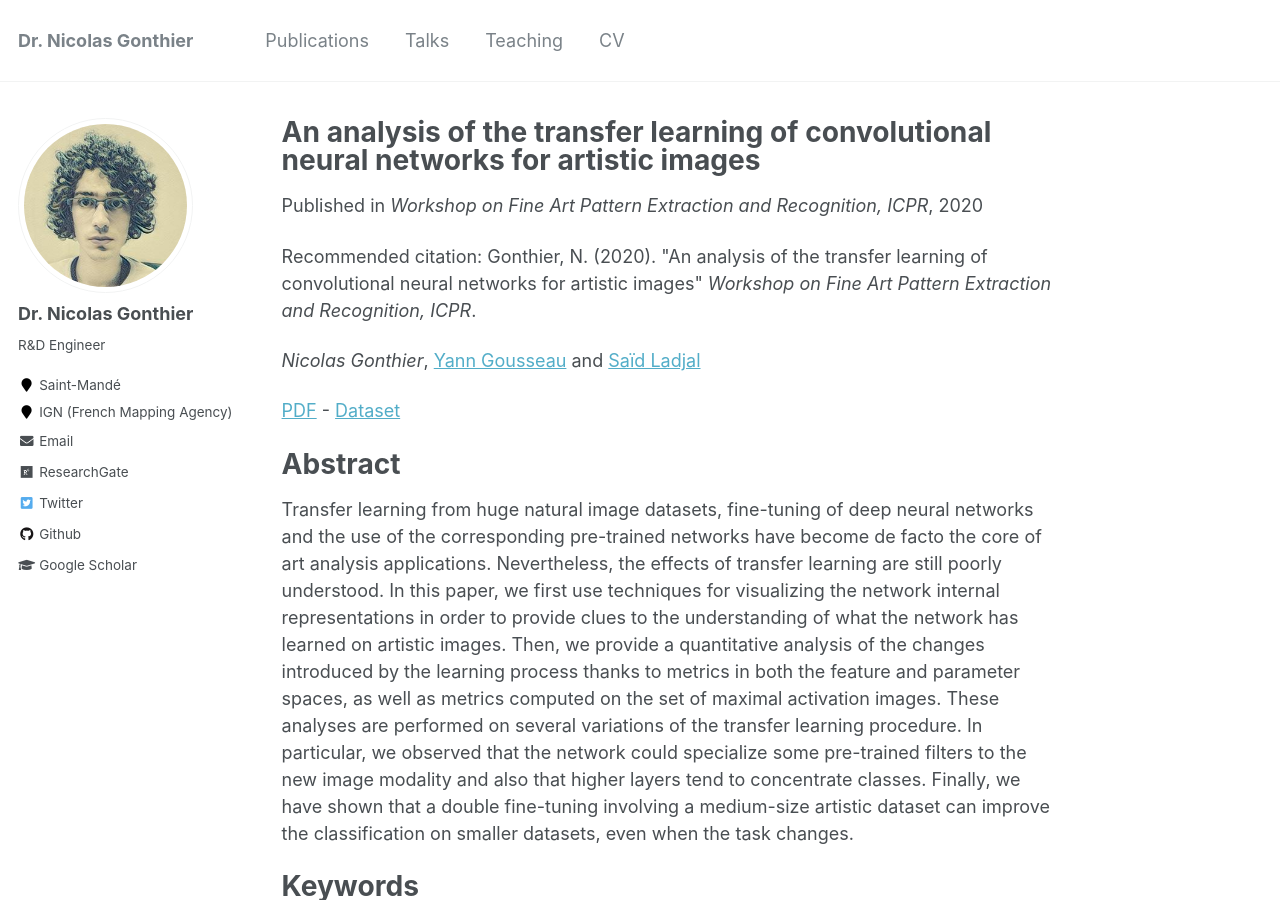
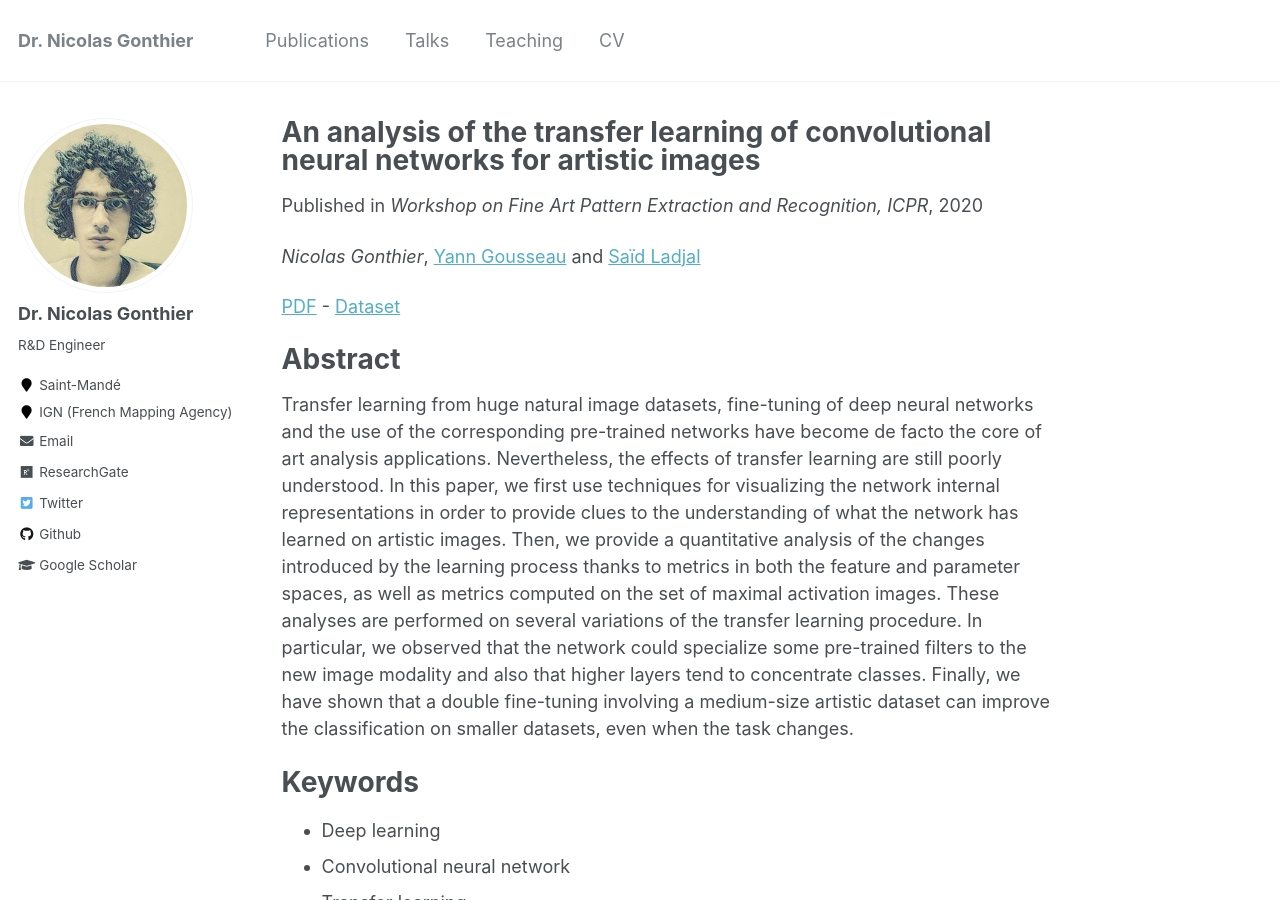
Before and after one commit to ngonthier/ngonthier.github.io, a Jekyll site: the page built from _publications/2020-11-Analysis-ICPR2020.md, in a window 1280 px wide and 900 px high. Built offline with Jekyll 4.4.1, drawn with Linux system fonts in a browser that asks for light colours; part of the change alters nothing that is shown.

Commit message:
Update 2020-11-Analysis-ICPR2020.md

```diff
--- a/_publications/2020-11-Analysis-ICPR2020.md
+++ b/_publications/2020-11-Analysis-ICPR2020.md
@@ -6,7 +6,7 @@ excerpt: 'This paper is about CNN analysis with feature visualisation and quanti
 date: 2020-11-01
 venue: 'Workshop on Fine Art Pattern Extraction and Recognition, ICPR'
 #paperurl: 'https://openaccess.thecvf.com/content_eccv_2018_workshops/w13/html/Gonthier_Weakly_Supervised_Object_Detection_in_Artworks_ECCVW_2018_paper.html'
-citation: 'Gonthier, N. (2020). &quot;An analysis of the transfer learning of convolutional neural networks for artistic images&quot; <i>Workshop on Fine Art Pattern Extraction and Recognition, ICPR</i>.'
+#citation: 'Gonthier, N. (2020). &quot;An analysis of the transfer learning of convolutional neural networks for artistic images&quot; <i>Workshop on Fine Art Pattern Extraction and Recognition, ICPR</i>.'
 ---
 
 *Nicolas Gonthier*, [Yann Gousseau](https://gousseau.wp.imt.fr/) and [Saïd Ladjal](https://perso.telecom-paristech.fr/ladjal/)
```
